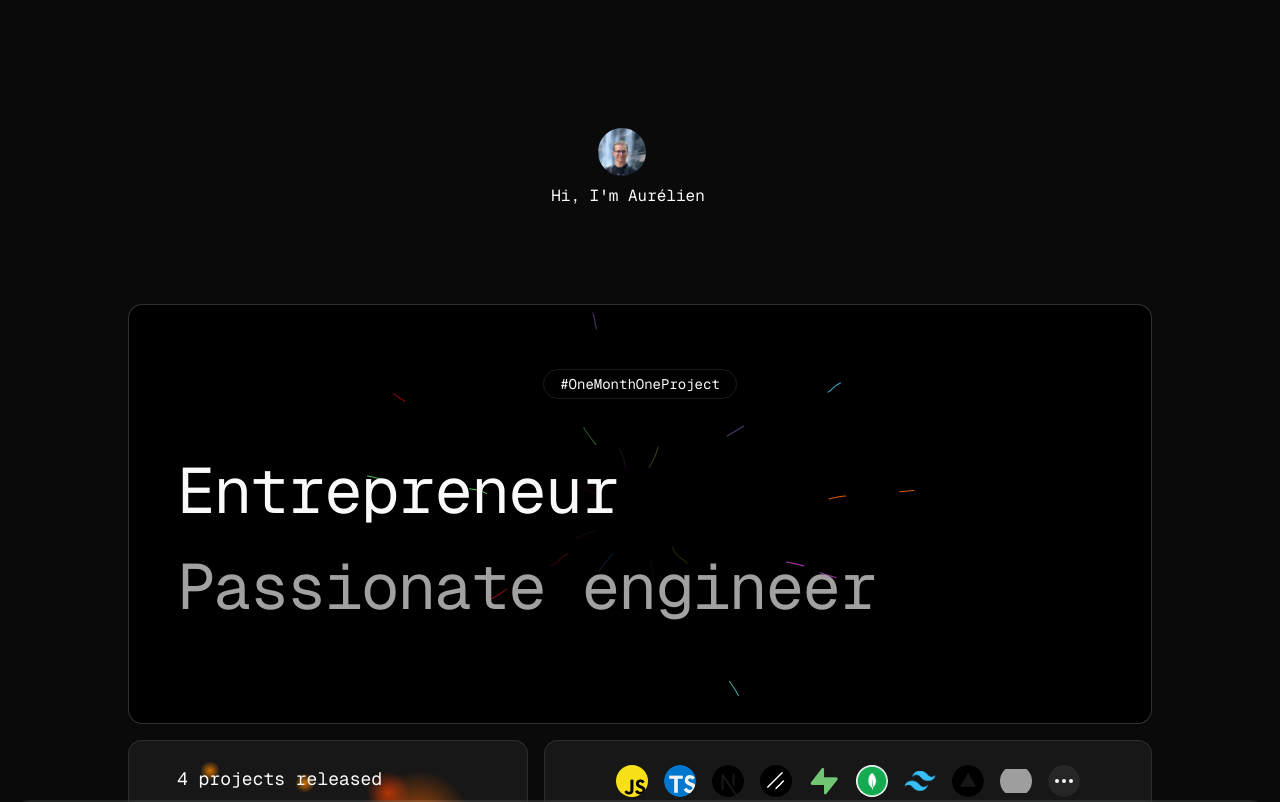
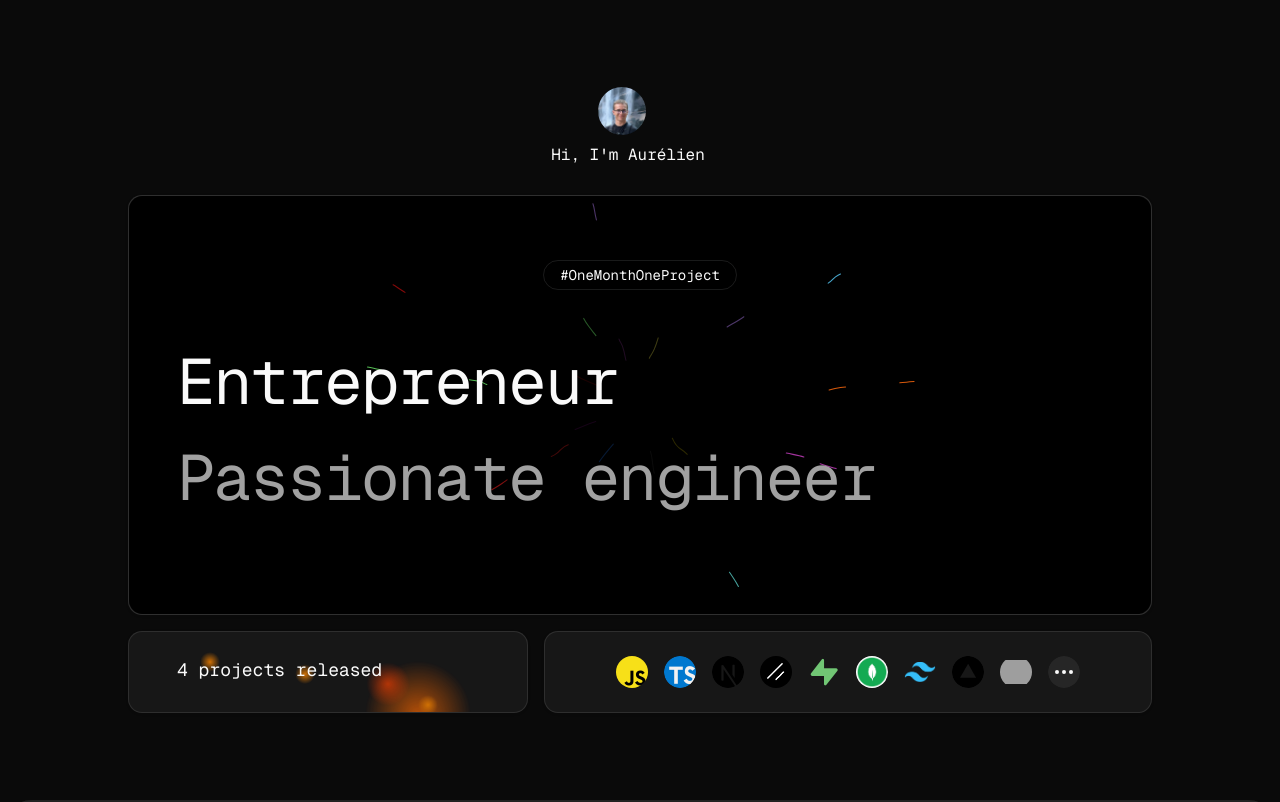
Before and after one commit to AurelienVasseur/portfolio, a Next.js app: page / in a window 1280 px wide. Shown: the top 802 px of the page. Built offline with nearby package versions, Linux system fonts and the light colour scheme; grey boxes are pictures that could not be loaded.

Commit message:
Hero section

```diff
--- a/src/components/sections/hero-section.tsx
+++ b/src/components/sections/hero-section.tsx
@@ -21,9 +21,12 @@ export function HeroSection() {
   const scale = useTransform(scrollY, [0, 300], [1, 0.8]);
 
   return (
-    <section id="hero" className="h-screen mx-auto max-w-5xl w-full fixed space-y-24 pt-12 md:pt-24 lg:pt-32">
+    <section
+      id="hero"
+      className="h-screen mx-auto max-w-5xl w-full fixed space-y-24 flex flex-col justify-center"
+    >
       <motion.div
-        className="flex flex-col space-y-24"
+        className="flex flex-col space-y-7"
         style={{
           scale,
         }}
@@ -124,7 +127,7 @@ export function HeroSection() {
             </CardContent>
           </Card>
         </div>
-        <div
+        {/* <div
           onClick={() => {
             document
               .getElementById("menu")
@@ -152,7 +155,7 @@ export function HeroSection() {
               <path d="m19 12-7 7-7-7" />
             </svg>
           </div>
-        </div>
+        </div> */}
       </motion.div>
     </section>
   );
```
